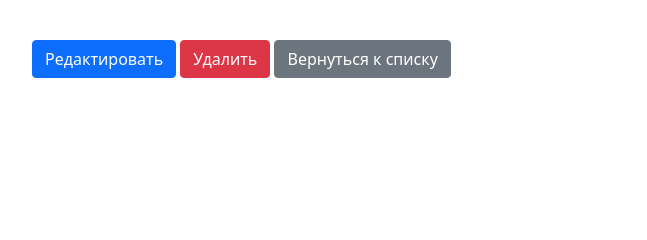
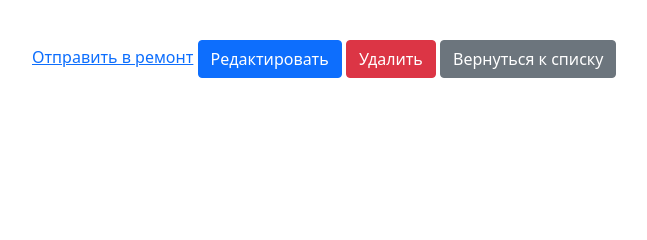
Before and after one commit to botnbot/instrument_control, a Django app: template core/templates/core/repairs/detail.html in a window 1280 px wide. Shown: the part 467-707 px from the top of the page, without its empty margins (50-697 px from the left). Run offline with Django 5.2, Linux system fonts and the light colour scheme; the template is opened without the code that fills it, so the values that code supplies are empty; some libraries are stand-ins or nearby versions.

Commit message:
send_for_repair button added in detail.html

```diff
--- a/core/templates/core/repairs/detail.html
+++ b/core/templates/core/repairs/detail.html
@@ -39,6 +39,7 @@
     </tr>
 </table>
 <br>
+<a href="{% url 'core:send_for_repair' instrument.pk %}">Отправить в ремонт</a>
 <a href="{% url 'core:repair_update' object.id %}" class="btn btn-primary">Редактировать</a>
 <a href="{% url 'core:repair_delete' object.id %}" class="btn btn-danger">Удалить</a>
 <a href="{% url 'core:repair_list' %}" class="btn btn-secondary">Вернуться к списку</a>
```
